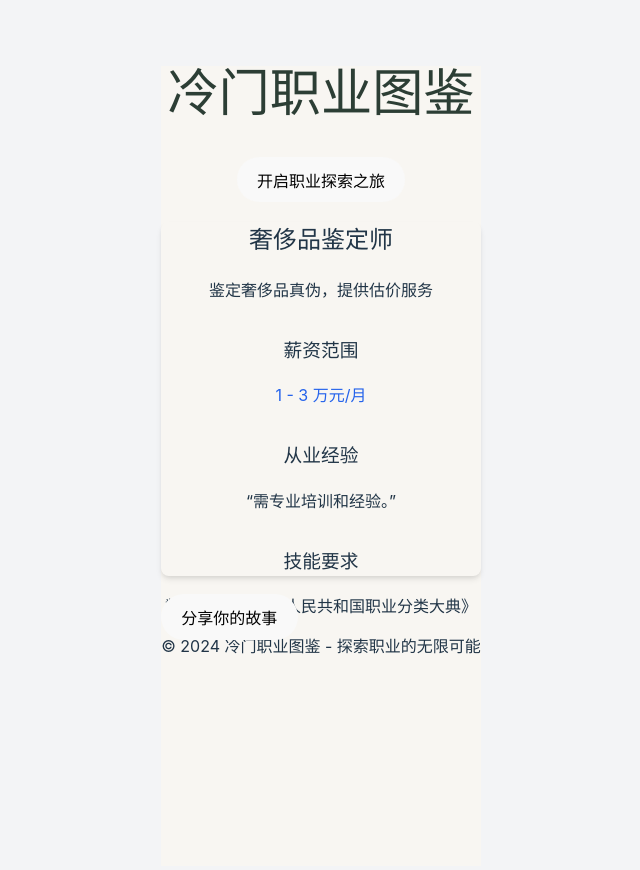
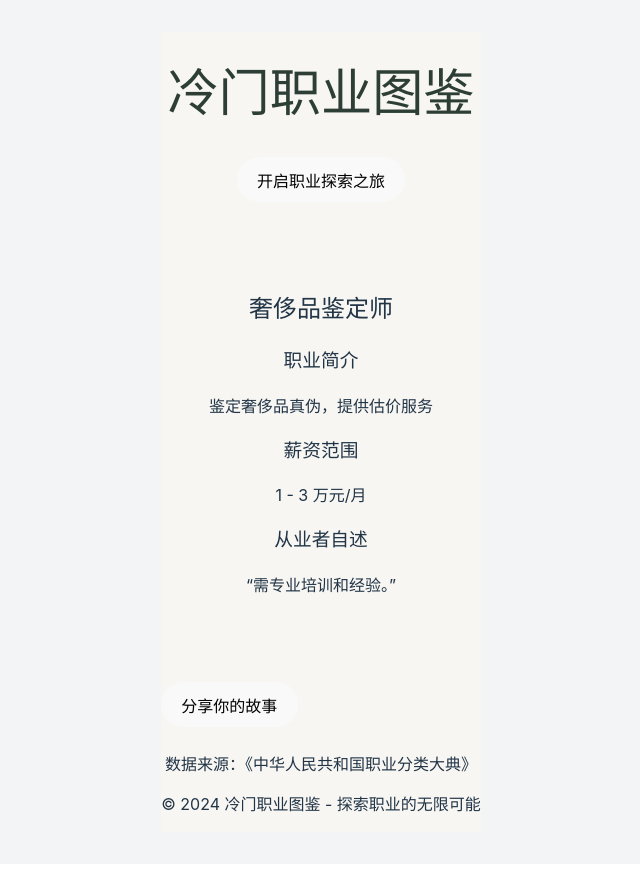
Before and after one commit to rabble-ldy/rare-jobs-explorer, a React (Vite) app: page / in a window 1280 px wide. Both pictures are taken after a click on the button "开启职业探索之旅". Shown: the top 870 px of the page, without its empty margins (319-959 px from the left). Built offline with nearby package versions, Linux system fonts and the light colour scheme.

Commit message:
style: 优化探索页面布局，使其占据整个网页空间

```diff
--- a/src/App.jsx
+++ b/src/App.jsx
@@ -99,19 +99,21 @@ function App() {
 
   // 探索页面
   return (
-    <div className="min-h-screen" style={{ backgroundColor: '#F8F6F2' }}>
+    <div className="min-h-screen flex flex-col" style={{ backgroundColor: '#F8F6F2' }}>
       <Header />
-      <main className="container mx-auto px-4 py-16">
+      <main className="flex-1 container mx-auto px-4 py-16">
         {error && (
           <div className="text-center text-red-600 my-4 text-2xl">
             {error}
           </div>
         )}
-        <div className="max-w-3xl mx-auto">
-          <div className="mb-8">
+        <div className="max-w-4xl mx-auto">
+          <div className="mb-12">
             <RandomButton onClick={getRandomJob} isLoading={isLoading} />
           </div>
-          <JobCard job={currentJob} />
+          <div className="min-h-[60vh] flex items-center justify-center">
+            <JobCard job={currentJob} />
+          </div>
         </div>
 
         {/* 留言按钮 */}
--- a/src/components/JobCard.jsx
+++ b/src/components/JobCard.jsx
@@ -2,31 +2,37 @@ function JobCard({ job }) {
   if (!job) return null;
 
   return (
-    <div className="bg-white rounded-lg shadow-md p-6 mt-8">
-      <h2 className="text-2xl font-bold text-gray-800 mb-4">{job.name}</h2>
-      <p className="text-gray-600 mb-6">{job.description}</p>
+    <div className="bg-white rounded-2xl shadow-xl p-8 w-full transform transition-all duration-300 hover:scale-[1.02]">
+      <h2 className="text-4xl font-bold text-gray-800 mb-6">{job.name}</h2>
 
-      <div className="grid gap-6 md:grid-cols-2">
-        <div className="bg-blue-50 rounded-lg p-4">
-          <h3 className="font-semibold text-blue-800 mb-2">薪资范围</h3>
-          <p className="text-blue-600">
+      <div className="space-y-6">
+        <div>
+          <h3 className="text-2xl font-semibold text-gray-700 mb-3">职业简介</h3>
+          <p className="text-xl text-gray-600 leading-relaxed">{job.description}</p>
+        </div>
+
+        <div>
+          <h3 className="text-2xl font-semibold text-gray-700 mb-3">薪资范围</h3>
+          <p className="text-xl text-gray-600">
             {job.salary.min} - {job.salary.max} {job.salary.unit}
           </p>
         </div>
 
-        <div className="bg-green-50 rounded-lg p-4">
-          <h3 className="font-semibold text-green-800 mb-2">从业经验</h3>
-          <p className="text-green-600">{job.experience}</p>
+        <div>
+          <h3 className="text-2xl font-semibold text-gray-700 mb-3">从业者自述</h3>
+          <p className="text-xl text-gray-600 leading-relaxed">{job.experience}</p>
         </div>
-      </div>
 
-      <div className="mt-6">
-        <h3 className="font-semibold text-gray-800 mb-2">技能要求</h3>
-        <ul className="list-disc list-inside space-y-1">
-          {job.requirements.map((req, index) => (
-            <li key={index} className="text-gray-600">{req}</li>
-          ))}
-        </ul>
+        {job.requirements && job.requirements.length > 0 && (
+          <div>
+            <h3 className="text-2xl font-semibold text-gray-700 mb-3">技能要求</h3>
+            <ul className="list-disc list-inside space-y-2">
+              {job.requirements.map((req, index) => (
+                <li key={index} className="text-xl text-gray-600">{req}</li>
+              ))}
+            </ul>
+          </div>
+        )}
       </div>
     </div>
   );
```
